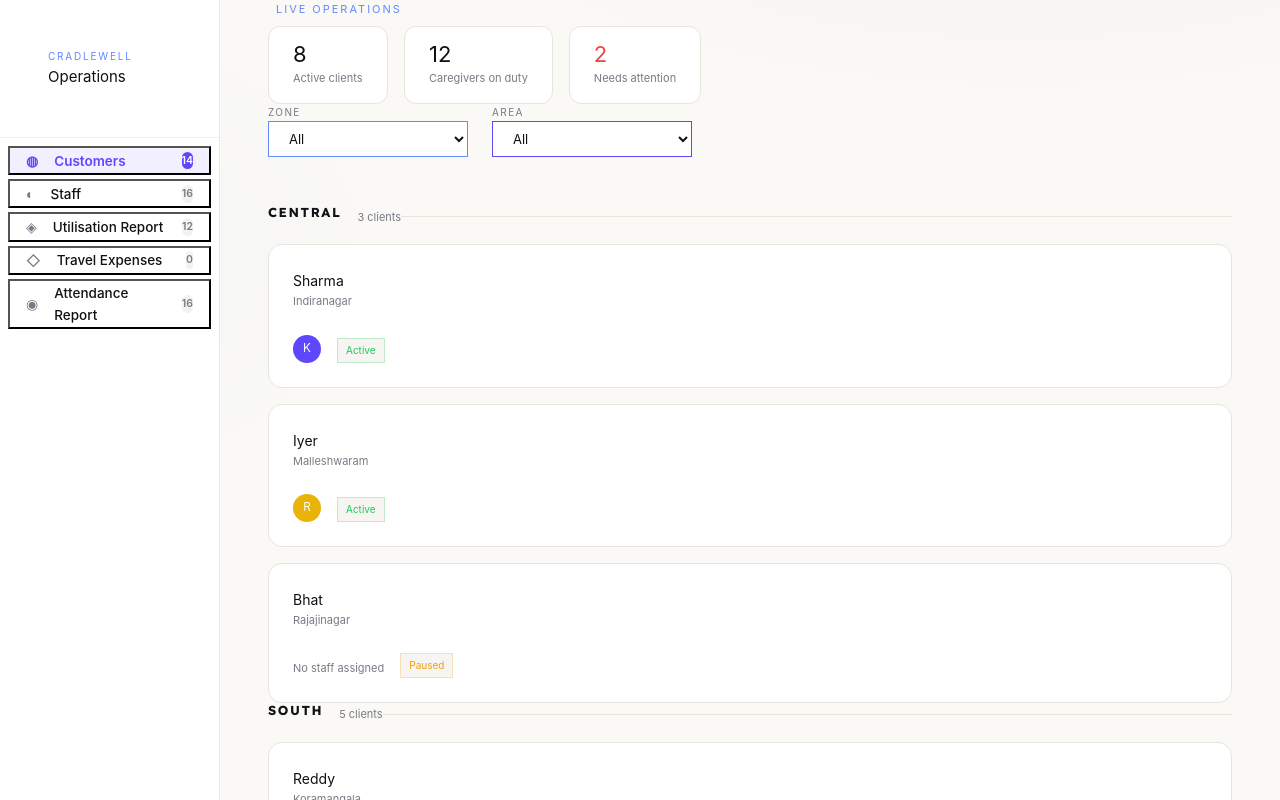
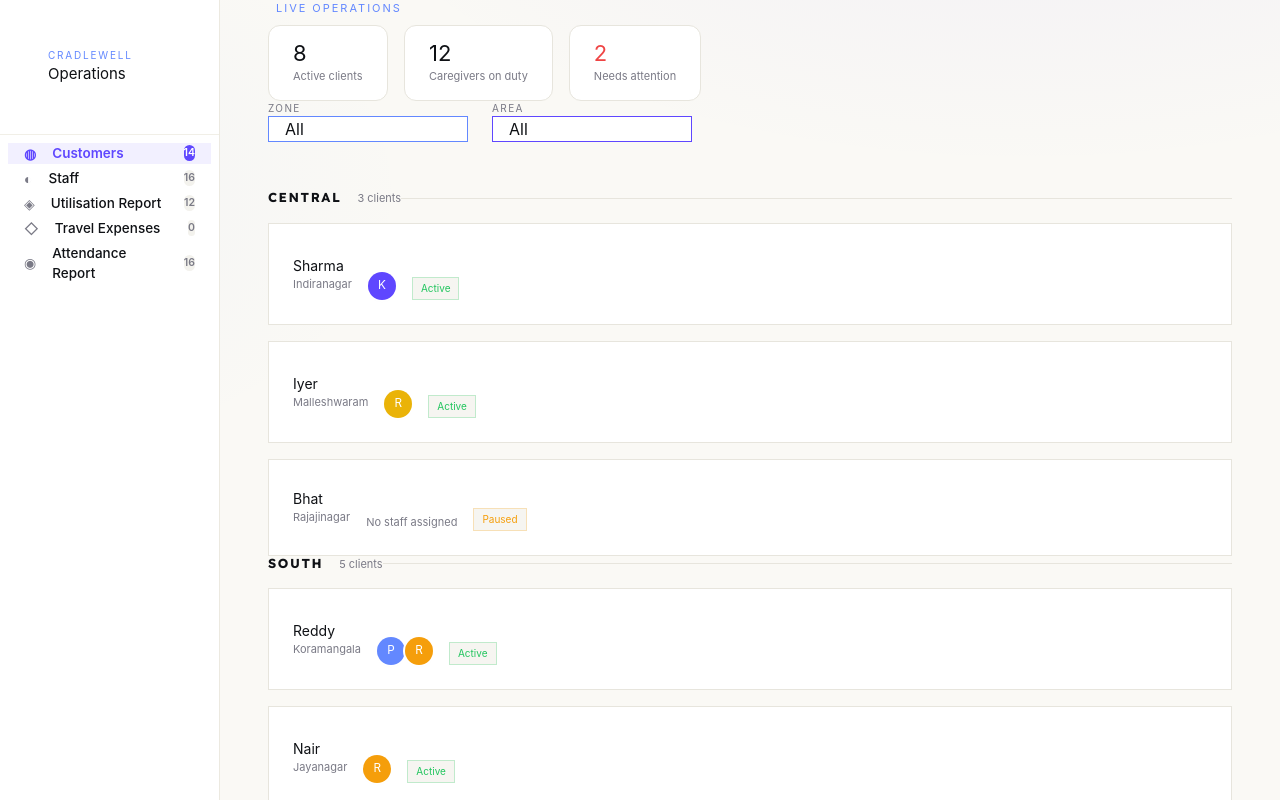
Before and after one commit to Cradlewell/cradlewell-landing, a Next.js app: page /operations in a window 1280 px wide. Shown: the top 800 px of the page. Built offline with nearby package versions, Linux system fonts and the light colour scheme.

Commit message:
fix: scope Bootstrap reset to .ops-shell — restore OpsBoard design fidelity

```diff
--- a/src/app/operations/ops.css
+++ b/src/app/operations/ops.css
@@ -1,2 +1,58 @@
-/* Tailwind v4 utilities only — no preflight to preserve Bootstrap on other routes */
+/* Tailwind v4 utilities only — no global preflight to preserve Bootstrap on other routes */
 @import "tailwindcss/utilities";
+
+/* Reset Bootstrap overrides inside .ops-shell so OpsBoard renders like Lovable */
+.ops-shell *,
+.ops-shell *::before,
+.ops-shell *::after {
+  box-sizing: border-box;
+}
+
+.ops-shell {
+  font-family: Inter, system-ui, sans-serif;
+  line-height: 1.5;
+}
+
+.ops-shell button {
+  all: unset;
+  box-sizing: border-box;
+  cursor: pointer;
+  display: inline-flex;
+  align-items: center;
+}
+
+.ops-shell select {
+  all: unset;
+  box-sizing: border-box;
+  cursor: pointer;
+  display: block;
+  width: 100%;
+}
+
+.ops-shell input {
+  all: unset;
+  box-sizing: border-box;
+  display: block;
+  width: 100%;
+}
+
+.ops-shell a {
+  color: inherit;
+  text-decoration: none;
+}
+
+.ops-shell img {
+  max-width: 100%;
+  display: block;
+}
+
+.ops-shell h1,
+.ops-shell h2,
+.ops-shell h3,
+.ops-shell h4,
+.ops-shell h5,
+.ops-shell h6,
+.ops-shell p {
+  margin: 0;
+  padding: 0;
+}
--- a/src/app/operations/page.tsx
+++ b/src/app/operations/page.tsx
@@ -2,5 +2,9 @@
 import { OpsBoard } from "@/components/ops/OpsBoard";
 
 export default function OperationsPage() {
-  return <OpsBoard />;
+  return (
+    <div className="ops-shell">
+      <OpsBoard />
+    </div>
+  );
 }
```
